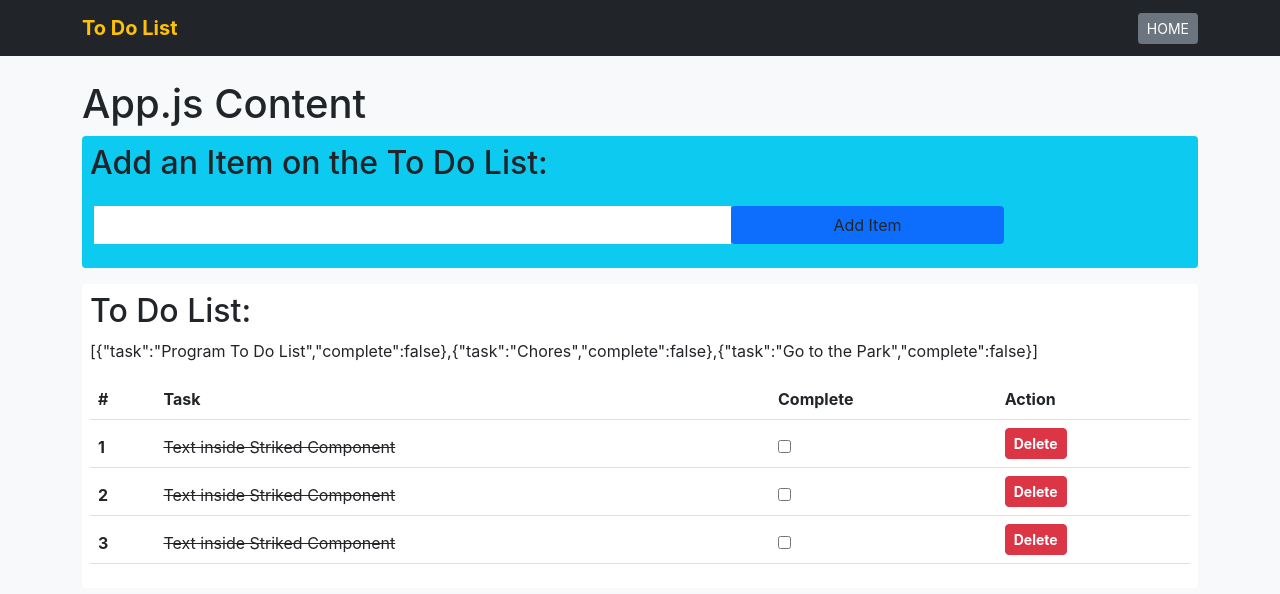
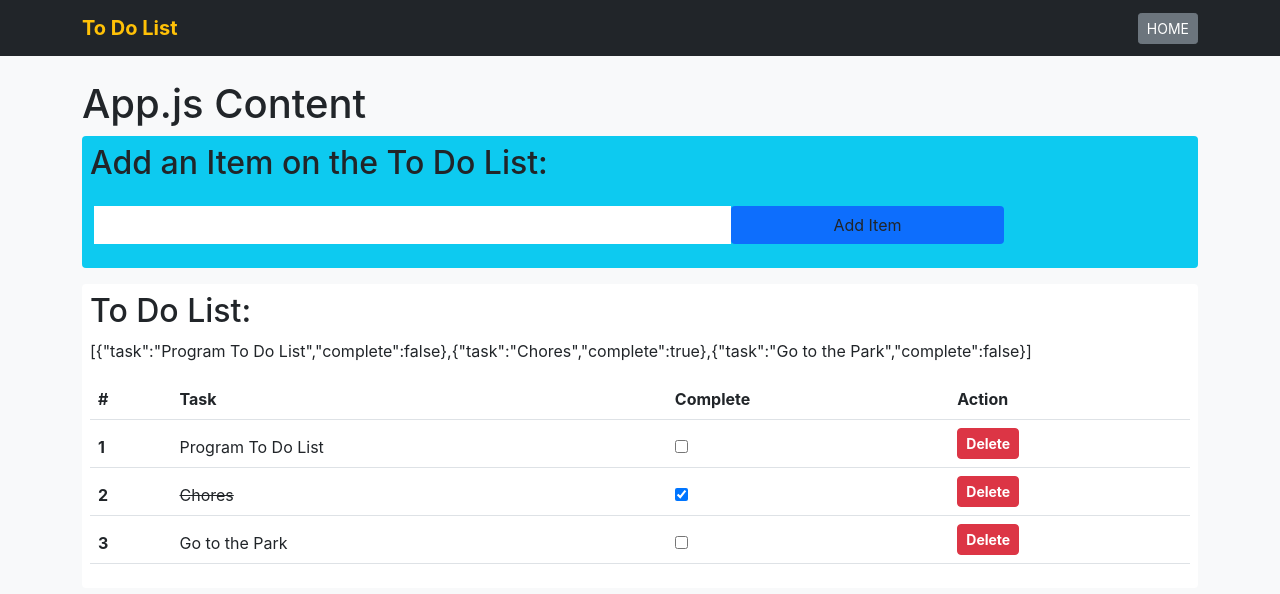
Before and after one commit to Virgilio-D-Cabading-Jr/Coding_Dojo_MERN_Stack_React_Functional_Components_To_Do_List, a React (Create React App) app: page / in a window 1280 px wide. Shown: the top 594 px of the page. Built offline with nearby package versions, Linux system fonts and the light colour scheme.

Commit message:
implement check box that toggles a task from complete to not complete

```diff
--- a/src/App.js
+++ b/src/App.js
@@ -18,13 +18,22 @@ const App = () => {
     },
     {
       task: "Chores",
-      complete: false
+      complete: true
     },
     {
       task: "Go to the Park",
       complete: false
     }
   ])
+
+  const handleCompleteChecked = (targetIdx, targetComplete) => {
+    const newTodoList = [...todoList];
+    console.log("**** In handle Complete Checked *****");
+    console.log("target idx:", targetIdx, "|| target complete:", targetComplete);
+    newTodoList[targetIdx].complete = targetComplete;
+    setTodoList(newTodoList);
+  }
+
   // //// OUTPUT ///////////////////////////////////////////////////
   return (
     <div className="App">
@@ -32,7 +41,7 @@ const App = () => {
       {/* **** INPUT and ADD TO DO LIST COMPONENT **************  */}
       <AddTodoListComponent />
       {/* **** SHOW TO DO LIST COMPONENT ************************ */}
-      <ShowTodoListComponent todoList={ todoList } />
+      <ShowTodoListComponent todoList={ todoList } handleCompleteChecked={ handleCompleteChecked } />
     </div >
   );
 }
--- a/src/components/ShowTodoListComponent.jsx
+++ b/src/components/ShowTodoListComponent.jsx
@@ -8,6 +8,9 @@ import StrikedComponent from './StrikedComponent';
 const ShowTodoListComponent = (props) => {
     let randomItem = false;
 
+    const handleCheckChanged = (targetIdx, targetComplete) => {
+        return "";
+    }
 
     return (
         <div className="bg-white p-2 rounded">
@@ -24,12 +27,15 @@ const ShowTodoListComponent = (props) => {
                     {
                         props.todoList.map(
                             (todoItem, idx) => {
-                                return <tr>
+                                return <tr key={idx}>
                                         <th scope="row">{ idx+1 }</th>
                                         <td><StrikedComponent todoItem={ todoItem }/></td>
                                         <td>
+                                            {/* Check Box that changes is a Task if Complete or not */}
                                             <input type="checkbox"
-                                                value={randomItem}
+                                                checked={ todoItem.complete }
+                                                value={ todoItem.complete }
+                                                onChange={ e => props.handleCompleteChecked(idx, e.target.checked) }
                                             />
                                         </td>
                                         <td>
--- a/src/components/StrikedComponent.jsx
+++ b/src/components/StrikedComponent.jsx
@@ -4,12 +4,12 @@ import React from 'react'
 //  STRIKED COMPONENT
 /////////////////////////////////////////////////////////
 
-function StrikedComponent() {
-    return (
-        <s>
-            Text inside Striked Component
-        </s>
-    )
+const StrikedComponent = (props) => {
+    if (props.todoItem.complete) {
+        return <s>{ props.todoItem.task }</s>
+    } else {
+        return <span>{ props.todoItem.task }</span>
+    }
 }
 
 export default StrikedComponent
```
